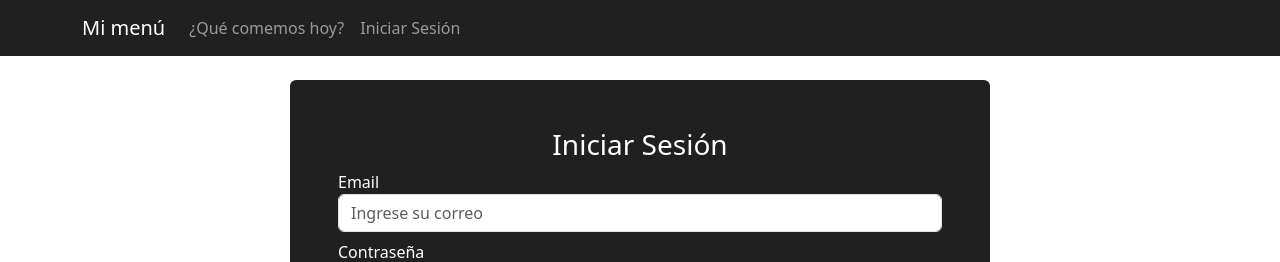
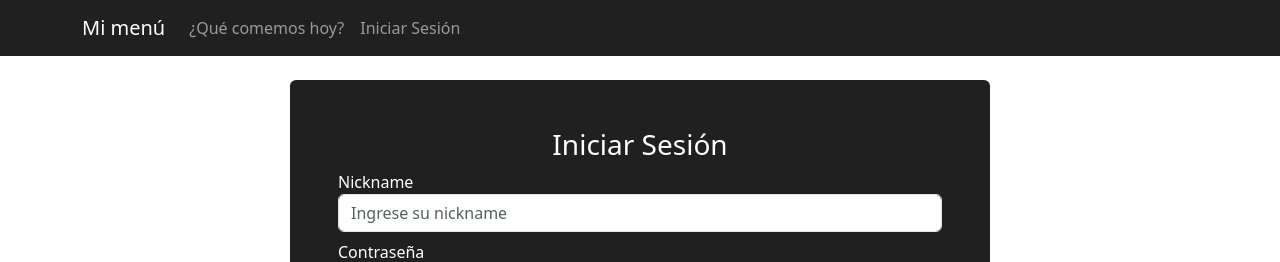
Before and after one commit to LucreciaMencia/Frontend_TPIntegrador_ComA_Scheiber_Mencia_Mencia, a React (Create React App) app: page /iniciarSesion in a window 1280 px wide. Shown: the top 262 px of the page. Built offline with nearby package versions, Linux system fonts and the light colour scheme.

Commit message:
CAmbio en IniciarSesion.jsx

```diff
--- a/src/paginas/publicas/IniciarSesion.jsx
+++ b/src/paginas/publicas/IniciarSesion.jsx
@@ -12,7 +12,7 @@ export class InternalLogin extends Component {
         super(props)
 
         this.state = {
-            mail: '',
+            nickname: '',
             password: ''
         }
     }
@@ -21,7 +21,7 @@ export class InternalLogin extends Component {
         event.preventDefault()
 
         let usuario = {
-            mail: this.state.mail,
+            nickname: this.state.nickname,
             password: this.state.password
         }
 
@@ -60,8 +60,7 @@ export class InternalLogin extends Component {
                             theme: "light",
                         });
 
-                        const tokenDecoded = jwt_decode(result.body)
-                        if (tokenDecoded.rol === "restaurante") {
+                        if (result.body.rol === "restaurante") {
                             this.props.navigate("/perfilRestaurante")
                         } else {
                             this.props.navigate("/muroComensal")
@@ -119,14 +118,14 @@ export class InternalLogin extends Component {
                         <form onSubmit={this.handleSubmit} style={estilo}>
                             <h3 className='text-center'>Iniciar Sesión</h3>
                             <div className='mb-2'>
-                                <label htmlFor='mail'>Email</label>
+                                <label htmlFor='nickname'>Nickname</label>
                                 <input
-                                    type="email"
-                                    placeholder='Ingrese su correo'
+                                    type="text"
+                                    placeholder='Ingrese su nickname'
                                     className='form-control'
                                     onChange={this.handleChange}
-                                    value={this.state.mail}
-                                    name='mail'>
+                                    value={this.state.nickname}
+                                    name='nickname'>
                                 </input>
                             </div>
                             <div className='mb-2'>
```
